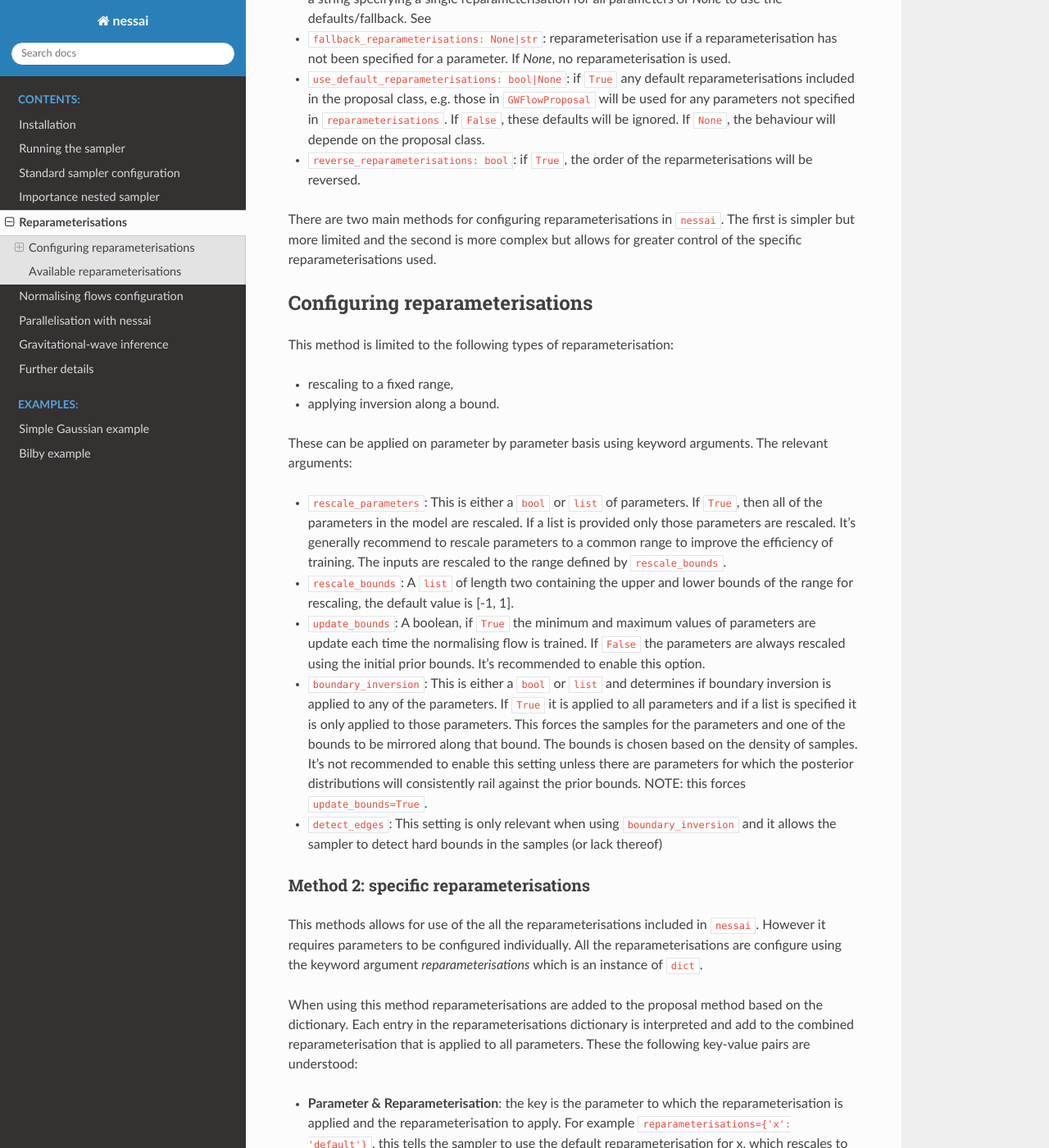
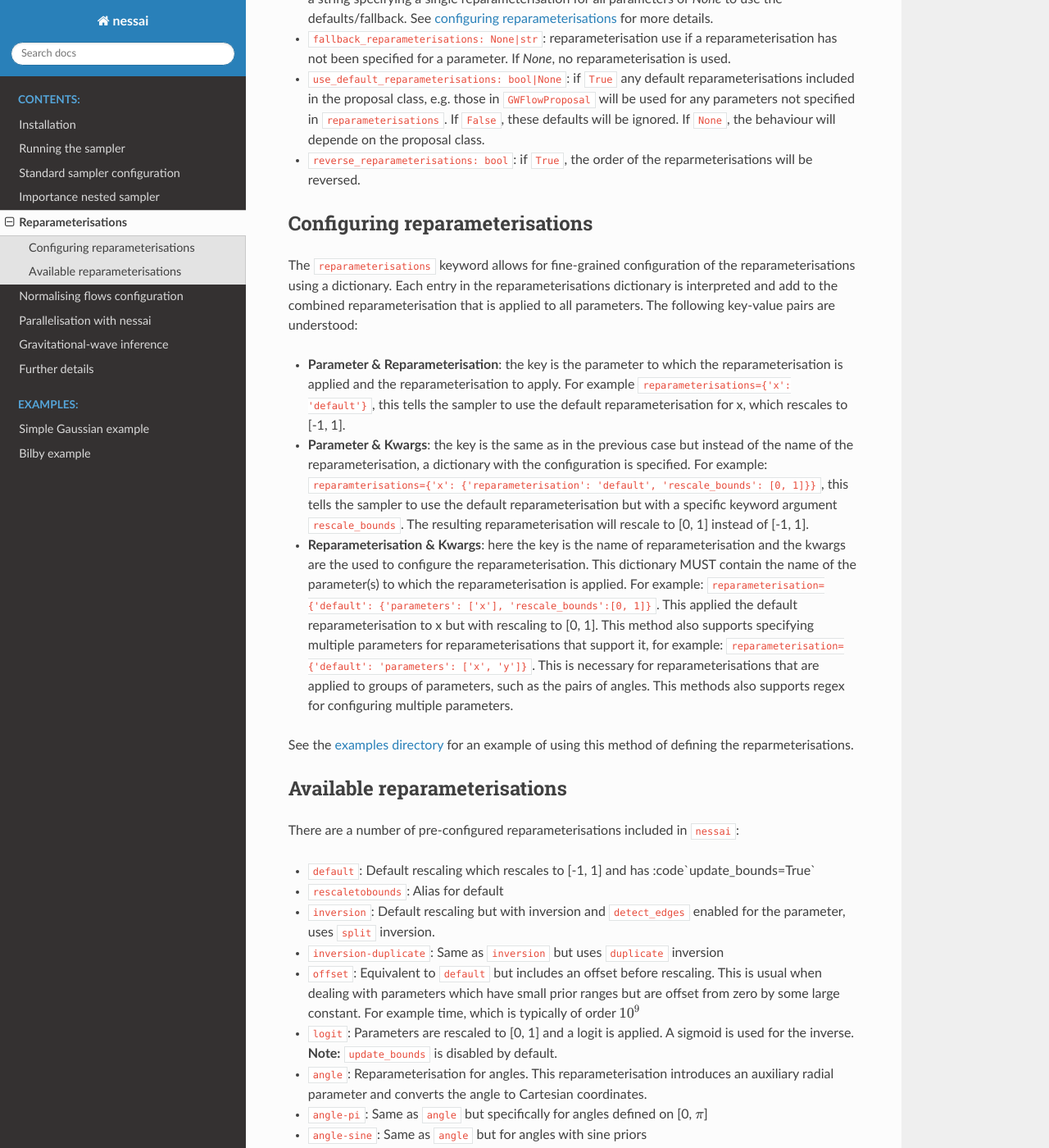
Before and after one commit to mj-will/nessai, a Sphinx documentation site: the page built from docs/reparameterisations.rst, in a window 1280 px wide and 1400 px high, scrolled down 464 px. Shown: the whole window at 82% size. Built offline with Sphinx 7.4.7 and the Read the Docs theme 2.0.0, drawn with Linux system fonts in a browser that asks for light colours; pages that are not in the unit, such as notebooks, are missing from menus; some of the changed text lies outside the part shown.

Commit message:
DOC: reparameterisation changes

```diff
--- a/docs/reparameterisations.rst
+++ b/docs/reparameterisations.rst
@@ -12,51 +12,27 @@ The key to efficient sampling with ``nessai`` is to reparameterise the sampling
 
 The reparameterisations are controlled via three keyword arguments:
 
-- :code:`reparameterisations: dict|str|None`: either a dictionary specifying various reparameterisations, a string specifying a single reparameterisation for all parameters or `None` to use the defaults/fallback. See
+- :code:`reparameterisations: dict|str|None`: either a dictionary specifying various reparameterisations, a string specifying a single reparameterisation for all parameters or `None` to use the defaults/fallback. See :ref:`configuring reparameterisations<Configuring reparameterisations>` for more details.
 - :code:`fallback_reparameterisations: None|str`: reparameterisation use if a reparameterisation has not been specified for a parameter. If `None`, no reparameterisation is used.
 - :code:`use_default_reparameterisations: bool|None`: if :code:`True` any default reparameterisations included in the proposal class, e.g. those in :code:`GWFlowProposal` will be used for any parameters not specified in :code:`reparameterisations`. If :code:`False`, these defaults will be ignored. If :code:`None`, the behaviour will depende on the proposal class.
 - :code:`reverse_reparameterisations: bool`: if :code:`True`, the order of the reparmeterisations will be reversed.
-
-There are two main methods for configuring reparameterisations in ``nessai``. The first is simpler but more limited and the second is more complex but allows for greater control of the specific reparameterisations used.
 
 
 Configuring reparameterisations
 ===============================
 
-This method is limited to the following types of reparameterisation:
-
-- rescaling to a fixed range,
-- applying inversion along a bound.
-
-These can be applied on parameter by parameter basis using keyword arguments. The relevant arguments:
-
-- :code:`rescale_parameters`: This is either a :code:`bool` or :code:`list` of parameters. If :code:`True`, then all of the parameters in the model are rescaled. If a list is provided only those parameters are rescaled. It's generally recommend to rescale parameters to a common range to improve the efficiency of training. The inputs are rescaled to the range defined by :code:`rescale_bounds`.
-- :code:`rescale_bounds`: A :code:`list` of length two containing the upper and lower bounds of the range for rescaling, the default value is [-1, 1].
-- :code:`update_bounds`: A boolean, if :code:`True` the minimum and maximum values of parameters are update each time the normalising flow is trained. If :code:`False` the parameters are always rescaled using the initial prior bounds. It's recommended to enable this option.
-- :code:`boundary_inversion`: This is either a :code:`bool` or :code:`list` and determines if boundary inversion is applied to any of the parameters. If :code:`True` it is applied to all parameters and if a list is specified it is only applied to those parameters. This forces the samples for the parameters and one of the bounds to be mirrored along that bound. The bounds is chosen based on the density of samples. It's not recommended to enable this setting unless there are parameters for which the posterior distributions will consistently rail against the prior bounds. NOTE: this forces :code:`update_bounds=True`.
-- :code:`detect_edges`: This setting is only relevant when using :code:`boundary_inversion` and it allows the sampler to detect hard bounds in the samples (or lack thereof)
-
-
-**************************************
-Method 2: specific reparameterisations
-**************************************
-
-This methods allows for use of the all the reparameterisations included in ``nessai``. However it requires parameters to be configured individually. All the reparameterisations are configure using the keyword argument `reparameterisations` which is an instance of :code:`dict`.
-
-When using this method reparameterisations are added to the proposal method based on the dictionary. Each entry in the reparameterisations dictionary is interpreted and add to the combined reparameterisation that is applied to all parameters.
-These the following key-value pairs are understood:
+The :code:`reparameterisations` keyword allows for fine-grained configuration of the reparameterisations using a dictionary.
+Each entry in the reparameterisations dictionary is interpreted and add to the combined reparameterisation that is applied to all parameters.
+The following key-value pairs are understood:
 
 - **Parameter & Reparameterisation**: the key is the parameter to which the reparameterisation is applied and the reparameterisation to apply. For example :code:`reparameterisations={'x': 'default'}`, this tells the sampler to use the default reparameterisation for x, which rescales to [-1, 1].
 
 - **Parameter & Kwargs**: the key is the same as in the previous case but instead of the name of the reparameterisation, a dictionary with the configuration is specified. For example: :code:`reparamterisations={'x': {'reparameterisation': 'default', 'rescale_bounds': [0, 1]}}`, this tells the sampler to use the default reparameterisation but with a specific keyword argument :code:`rescale_bounds`. The resulting reparameterisation will rescale to [0, 1] instead of [-1, 1].
 
-- **Reparameterisation & Kwargs**: here the key is the name of reparameterisation and the kwargs are the used to configure the reparameterisation. This dictionary MUST contain the name of the parameter(s) to which the reparameterisation is applied. For example: :code:`reparameterisation={'default': {'parameters': ['x'], 'rescale_bounds':[0, 1]}`. This applied the default reparameterisation to x but with rescaling to [0, 1]. This method also supports specifying multiple parameters for reparameterisations that support it, for example: :code:`reparameterisation={'default': 'parameters': ['x', 'y']}`. This is necessary for reparameterisations that are applied to groups of parameters, such as the pairs of angles.
+- **Reparameterisation & Kwargs**: here the key is the name of reparameterisation and the kwargs are the used to configure the reparameterisation. This dictionary MUST contain the name of the parameter(s) to which the reparameterisation is applied. For example: :code:`reparameterisation={'default': {'parameters': ['x'], 'rescale_bounds':[0, 1]}`. This applied the default reparameterisation to x but with rescaling to [0, 1]. This method also supports specifying multiple parameters for reparameterisations that support it, for example: :code:`reparameterisation={'default': 'parameters': ['x', 'y']}`. This is necessary for reparameterisations that are applied to groups of parameters, such as the pairs of angles. This methods also supports regex for configuring multiple parameters.
 
 
 See the `examples directory <https://github.com/mj-will/nessai/tree/master/examples>`_ for an example of using this method of defining the reparmeterisations.
-
-.. note::
-    Missing section on use of x prime prior
 
 
 Available reparameterisations
```
